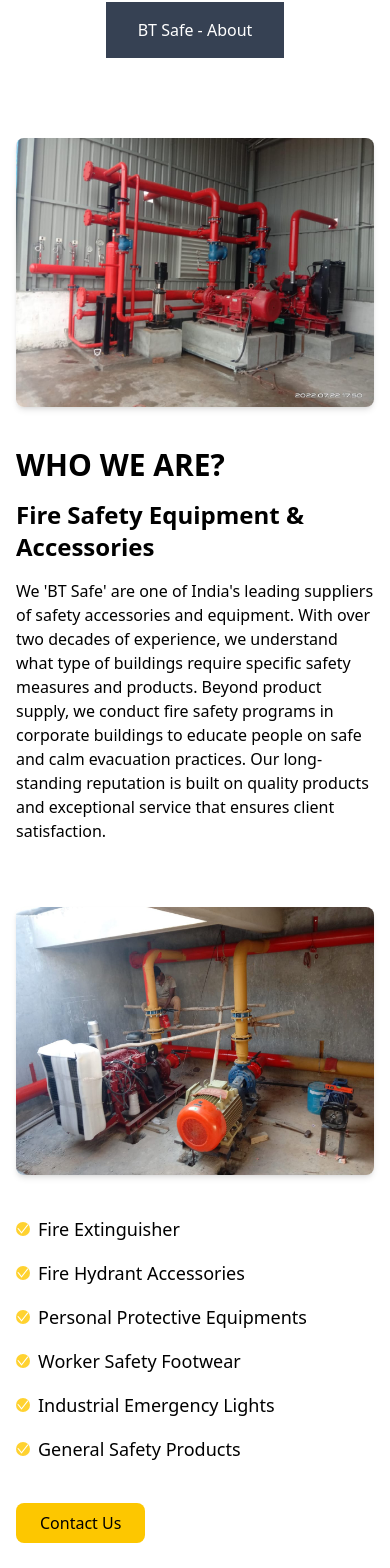
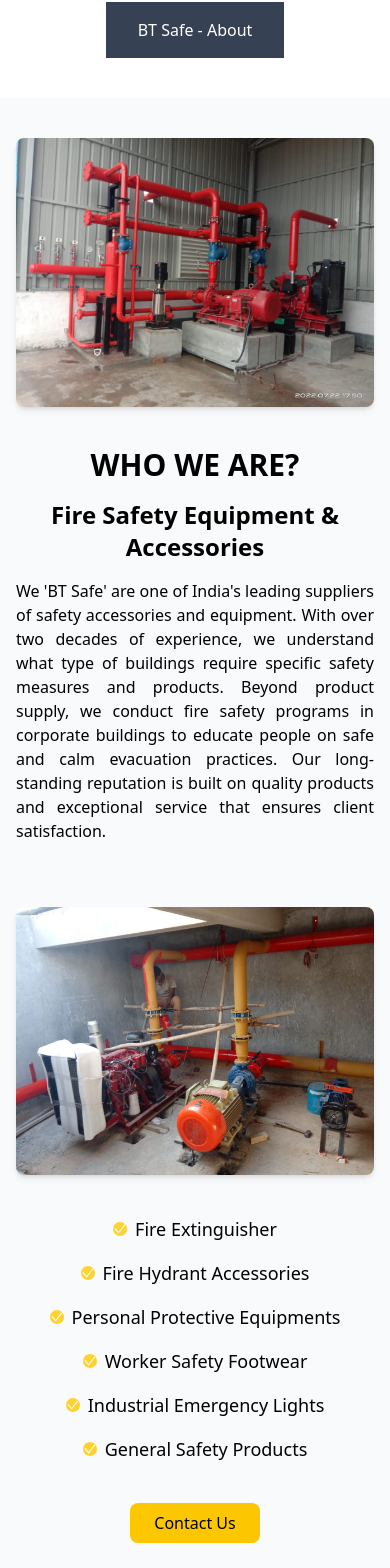
Before and after one commit to Marimuthu0802/Fire-Safety, a React (Vite) app: page /about in a window 390 px wide. Shown: the part 380-1948 px from the top of the page. Built offline with nearby package versions, Linux system fonts and the light colour scheme.

Commit message:
update fire safety

```diff
--- a/src/App.jsx
+++ b/src/App.jsx
@@ -8,6 +8,7 @@ import FireHydrant from './component/OurService/FireHydrant/FireHydrant';
 import FireAlarm from './component/OurService/FireAlram/FireAlarm';
 import FireFightingTraining from './component/OurService/FireFightingTrainings/FireFightingTraining';
 import FirstAid from './component/OurService/FirstAidTraining/FirstAid';
+import FireExtinguisher from './component/OurProduct/FireExtinguisher/FireExtinguisher';
 
 
 
@@ -25,6 +26,7 @@ function App() {
       <Route path='/alarm-Projects'element ={<FireAlarm/>}/>
       <Route path="/fighting-Training" element={<FireFightingTraining/>}/>
       <Route path ="/fireAid-Traing" element={<FirstAid/>}/>
+      <Route path="/fire-extinguisher" element={<FireExtinguisher/>}/>
       </Routes>
 
 
--- a/src/component/About/AboutContent1.jsx
+++ b/src/component/About/AboutContent1.jsx
@@ -1,18 +1,22 @@
+
 import React from 'react'
 import { AiOutlineCheck } from "react-icons/ai"
 
 const AboutContent1 = () => {
   return (
-    <div className="px-4 py-10 space-y-16">
+    <div className="min-h-screen flex items-center justify-center bg-gray-50">
+      <div className="px-4 py-10 space-y-16 max-w-7xl w-full">
 
         {/* WHO WE ARE Section */}
-      <div className='flex flex-col lg:flex-row items-center gap-10'>
+        <div className='flex flex-col lg:flex-row items-center gap-10 justify-center'>
           <img src="src/assets/about1.jpeg" alt="About1" className="w-full lg:w-[600px] rounded-lg shadow-md" />
 
-        <div className="w-full lg:w-1/2 space-y-4">
-          <h1 className='text-3xl lg:text-4xl font-bold '>WHO WE ARE?</h1>
-          <h2 className='text-2xl lg:text-3xl font-semibold'>Fire Safety Equipment & <br/>Accessories</h2>
-          <p className=" align-text-top block">
+          <div className="w-full lg:w-1/2 space-y-4 text-center lg:text-left">
+            <h1 className='text-3xl lg:text-4xl font-bold'>WHO WE ARE?</h1>
+            <h2 className='text-2xl lg:text-3xl font-semibold'>
+              Fire Safety Equipment &  Accessories
+            </h2>
+            <p className="text-justify max-w-sm mx-auto lg:mx-0">
               We 'BT Safe' are one of India's leading suppliers of safety accessories and equipment.
               With over two decades of experience, we understand what type of buildings require specific safety measures and products.
               Beyond product supply, we conduct fire safety programs in corporate buildings to educate people on safe and calm evacuation practices.
@@ -22,11 +26,10 @@ const AboutContent1 = () => {
         </div>
 
         {/* PRODUCTS Section */}
-      <div className='flex flex-col lg:flex-row items-center gap-10'>
+        <div className='flex flex-col lg:flex-row items-center gap-10 justify-center'>
           <img src="src/assets/about2.jpeg" alt="About2" className="w-full lg:w-[600px] rounded-lg shadow-md" />
 
-        <div className="w-full lg:w-1/2 space-y-4">
-
+          <div className="w-full lg:w-1/2 space-y-4 text-center lg:text-left">
             {[
               'Fire Extinguisher',
               'Fire Hydrant Accessories',
@@ -35,20 +38,23 @@ const AboutContent1 = () => {
               'Industrial Emergency Lights',
               'General Safety Products'
             ].map((product, index) => (
-            <div key={index} className="flex items-center gap-2 text-sm ">
-              <AiOutlineCheck className="text-white bg-amber-300 rounded-full" />
+              <div key={index} className="flex items-center gap-2 text-sm justify-center lg:justify-start">
+                <AiOutlineCheck className="text-white bg-amber-300 rounded-full " />
                 <span className='text-lg'>{product}</span>
               </div>
             ))}
-       <button className='mt-6  bg-yellow-400 hover:bg-yellow-500 transition text-black px-6 py-2 rounded-lg font-medium'>
+
+            <div className="flex justify-center lg:justify-start">
+              <button className='mt-6 bg-yellow-400 hover:bg-yellow-500 transition text-black px-6 py-2 rounded-lg font-medium'>
                 Contact Us
               </button>
-
+            </div>
           </div>
         </div>
 
       </div>
+    </div>
   )
 }
 
-export default AboutContent1
+export default AboutContent1;
--- a/src/component/About/AboutContent2.jsx
+++ b/src/component/About/AboutContent2.jsx
@@ -98,15 +98,16 @@ const AboutContent2 = () => {
 
           {skillData.map((skill, index) => (
             <div key={index}>
-              <h3 className="font-bold text-base md:text-lg">{skill.name}</h3>
-              <div className="w-60 bg-gray-300 h-4 mt-1 rounded-sm hover:'#AboutContent2'">
+              <h3 className="font-bold text-base md:text-lg text-left md:text-center lg:text-left">{skill.name}</h3>
+              <div className="w-full md:w-60 lg:w-60 bg-gray-300 h-4 mt-1 rounded-sm mx-auto lg:mx-0">
                 <div
-                  className="bg-yellow-500 h-4 rounded-md text-xs md:text-sm pl-2 flex items-center transition-all duration-1000 ease-in "
-                  style={{ width: animatedLevels[index] }}
-                >
+                    className="bg-yellow-500 h-4 rounded-md text-xs md:text-sm pl-2 flex items-center transition-all duration-[3000ms] ease-in-out"
+                     style={{ width: animatedLevels[index] }}
+                  >
                   {animatedLevels[index]}
                 </div>
               </div>
+
             </div>
           ))}
         </div>
--- /dev/null
+++ b/src/component/OurProduct/FireExtinguisher/Extinguisher1.jsx
@@ -0,0 +1,48 @@
+import React from 'react';
+import { AiFillPhone } from "react-icons/ai";
+
+const Extinguisher1 = () => {
+  return (
+    <div className="flex flex-col lg:flex-row w-full justify-center items-center px-4 py-8 gap-6">
+
+      {/* Left Image */}
+      <div className="w-full lg:w-1/2 flex justify-center">
+        <img
+          src="src/assets/fireExtinguisher.jpg"
+          alt="Fire Extinguisher"
+          className="w-full max-w-md md:max-w-lg lg:max-w-2xl h-auto object-cover rounded-md shadow-lg"
+        />
+      </div>
+
+      {/* Right Section with Background Image */}
+      <div className="w-full lg:w-1/2 max-w-md md:max-w-lg min-h-[300px] md:min-h-[400px] lg:min-h-[450px] bg-[url('src/assets/fireExtinguisher2.jpg')] bg-center bg-cover relative rounded-md shadow-lg">
+        {/* Overlay */}
+        <div className="absolute inset-0 bg-black opacity-75 rounded-md"></div>
+
+        {/* Content */}
+        <div className="relative z-10 text-center text-white space-y-4 px-4 py-6 md:py-10">
+          {/* Phone Icon */}
+          <div className="flex justify-center">
+            <div className="bg-yellow-400 rounded-full p-3 md:p-4">
+              <AiFillPhone size={28} className="text-black" />
+            </div>
+          </div>
+
+          {/* Text Content */}
+          <h2 className="text-sm md:text-lg font-medium">
+            Have any questions?
+          </h2>
+          <h2 className="text-sm md:text-lg font-medium">
+            call us <span className="text-yellow-400">today!</span>
+          </h2>
+
+          <p className="text-yellow-400 text-sm md:text-base">------</p>
+
+          <h1 className="text-lg md:text-2xl font-bold">04214 252101</h1>
+        </div>
+      </div>
+    </div>
+  );
+};
+
+export default Extinguisher1;
--- /dev/null
+++ b/src/component/OurProduct/FireExtinguisher/Extinguisher2.jsx
@@ -0,0 +1,57 @@
+import React from 'react'
+import { FaHardHat, FaTools } from 'react-icons/fa';
+
+const Extinguisher2 = () => {
+  return (
+    <div className=" py-12 px-4 md:px-12">
+    <div className="max-w-7xl mx-auto flex flex-col lg:flex-row gap-12">
+
+      {/* Left: Text Content */}
+      <div className="lg:w-2/3 space-y-6">
+        <h1 className="text-3xl md:text-4xl font-semibold">
+          Protect Everything From Fire
+        </h1>
+        <p className="text-base md:text-lg text-gray-800">
+          Fire Extinguishers are one of the pre-dominant safety equipment in places like homes, offices, educational institutions, cars, etc. Every fire extinguisher is designed to the need and requirements of the building. In big companies like server racks, data centres, etc. fire extinguishers are important to avoid the big fire break-out. It is mandatory to have fire extinguishers in all commercial buildings by law.
+        </p>
+
+        <ul className="list-disc pl-6 space-y-2 text-gray-800">
+          <li>It helps prevent the catastrophic spread of fire, which avoids property damage</li>
+          <li>Mainly helps in prevent the small fire from getting out of control</li>
+          <li>As fire extinguishers are portable to move around that help to control the fire</li>
+        </ul>
+
+        <p className="text-base md:text-lg text-gray-800">
+          Having a fire extinguisher will not guarantee protection. The following measure has to be taken.
+        </p>
+
+        <ul className="list-disc pl-6 space-y-2 text-gray-800">
+          <li>Adequate maintenance is necessary for proper functioning</li>
+          <li>Train your staff on how to use the equipment</li>
+          <li>Before using the fire extinguisher read the first four safety tips</li>
+        </ul>
+      </div>
+
+      {/* Right: Info Boxes */}
+      <div className="lg:w-1/3 flex flex-col gap-10 items-center">
+        {/* Card 1 */}
+        <div className="bg-black text-white w-[250px] h-[250px] flex flex-col justify-center items-center rounded-md shadow-md">
+          <FaHardHat size={40} className="text-yellow-400 mb-3" />
+          <h2 className="text-3xl font-semibold">600+</h2>
+          <p className="text-base">Satisfied clients</p>
+        </div>
+
+        {/* Card 2 */}
+        <div className="bg-black text-white w-[250px] h-[250px] flex flex-col justify-center items-center rounded-md shadow-md">
+          <FaTools size={40} className="text-yellow-400 mb-3" />
+          <h2 className="text-3xl font-semibold">1500+</h2>
+          <p className="text-base">Satisfied clients</p>
+        </div>
+      </div>
+
+    </div>
+  </div>
+  )
+}
+
+export default Extinguisher2
--- /dev/null
+++ b/src/component/OurProduct/FireExtinguisher/FireExtinguisher.jsx
@@ -0,0 +1,21 @@
+import React from 'react'
+import AboveNav from '../../home/AboveNav'
+import Navbar from '../../home/FireNav'
+import MainFooter from '../../home/MainFooter'
+import SubFooter from '../../home/SubFooter'
+import Extinguisher1 from './Extinguisher1'
+import Extinguisher2 from './Extinguisher2'
+const FireExtinguisher = () => {
+  return (
+    <div>
+     <AboveNav/>
+     <Navbar/>
+    <Extinguisher1/>
+    <Extinguisher2/>
+     <MainFooter/>
+     <SubFooter/>
+    </div>
+  )
+}
+
+export default FireExtinguisher
```
Also changed, not shown: src/assets/fireExtinguisher.jpg (added), src/assets/fireExtinguisher2.jpg (added). Lines whose indentation alone changed are shown as unchanged.
